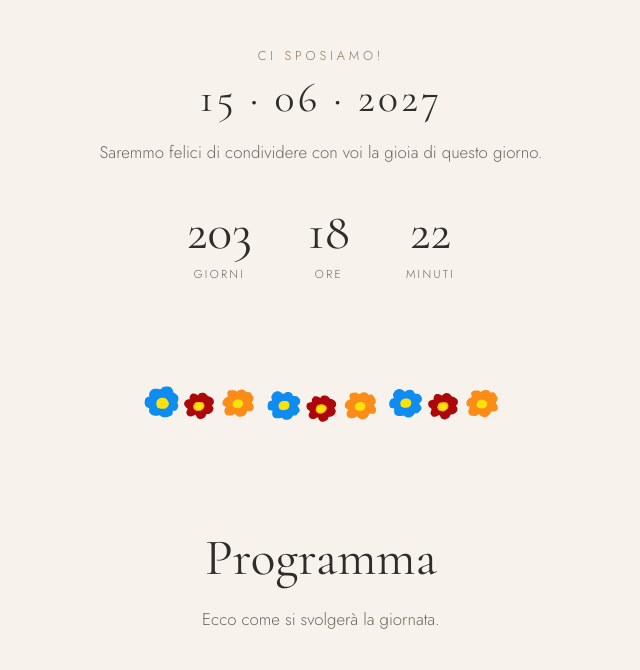
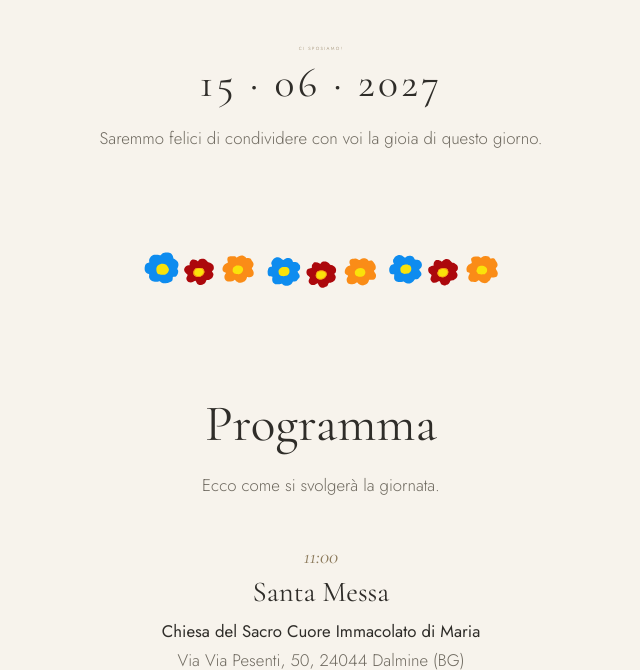
Before and after one commit to jacopoRodeschini/wedding, a plain HTML site: page index.html in a window 1280 px wide. Shown: the part 794-1464 px from the top of the page, without its empty margins (319-959 px from the left). Drawn offline with nearby package versions, Linux system fonts and the light colour scheme.

Commit message:
Fixed minot

```diff
--- a/index.html
+++ b/index.html
@@ -42,17 +42,17 @@
       <figure class="hero-art">
         <img src="statics/images/brand.svg" alt="Disegno di Irene e Nicola che tengono un fiore" width="992" height="1112">
       </figure>
-      <p class="eyebrow">Ci sposiamo!</p>
+      <p class="eyebrow" >Ci sposiamo!</p>
       <!-- TODO: data del matrimonio -->
       <p class="hero-date">15 · 06 · 2027</p>
       <p class="hero-text">Saremmo felici di condividere con voi la gioia di questo giorno.</p>
 
       <!-- Countdown: modifica data-date con data e ora della cerimonia (formato AAAA-MM-GGTHH:MM) -->
-      <div class="countdown" data-date="2027-06-15T11:30:00" aria-live="polite">
+      <!-- <div class="countdown" data-date="2027-06-15T11:30:00" aria-live="polite">
         <div><span data-unit="days">–</span><small>giorni</small></div>
         <div><span data-unit="hours">–</span><small>ore</small></div>
         <div><span data-unit="minutes">–</span><small>minuti</small></div>
-      </div>
+      </div> -->
     </section>
 
     <img class="divider" src="statics/images/fiori.svg" alt="" aria-hidden="true">
@@ -167,7 +167,7 @@
 
     <!-- ===================== Presenza ===================== -->
     <section id="presenza" class="section">
-      <h2>Conferma la presenza<strong>01 maggio 2027</strong></h2>
+      <h2>Conferma la presenza <strong>1 maggio 2027</strong></h2>
       <p class="lead">Avete allergie, intolleranze o esigenze alimentari particolari?
         Compilate il modulo, ci penseremo noi.</p>
       <div class="center">
--- a/statics/css/style.css
+++ b/statics/css/style.css
@@ -136,7 +136,7 @@ h4 {
 .hero-art img { width: 100%; height: auto; }
 
 .eyebrow {
-  font-size: .8rem;
+  font-size: .28rem;
   letter-spacing: .3em;
   text-transform: uppercase;
   margin: 0 0 .5rem;
```
Also changed, not shown: statics/images/hero.jpg (added).
